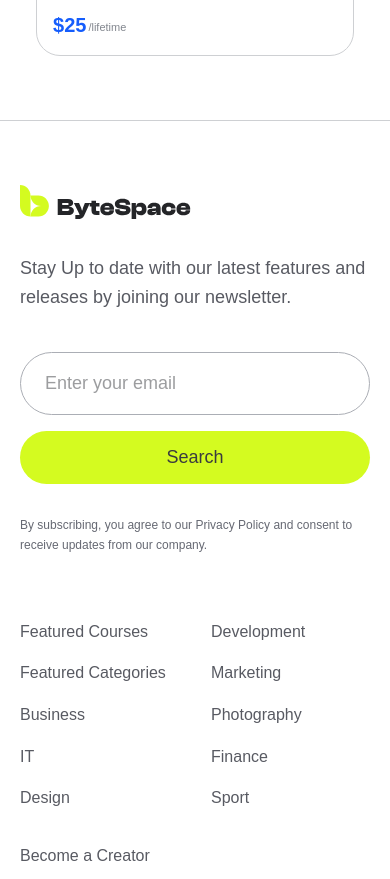
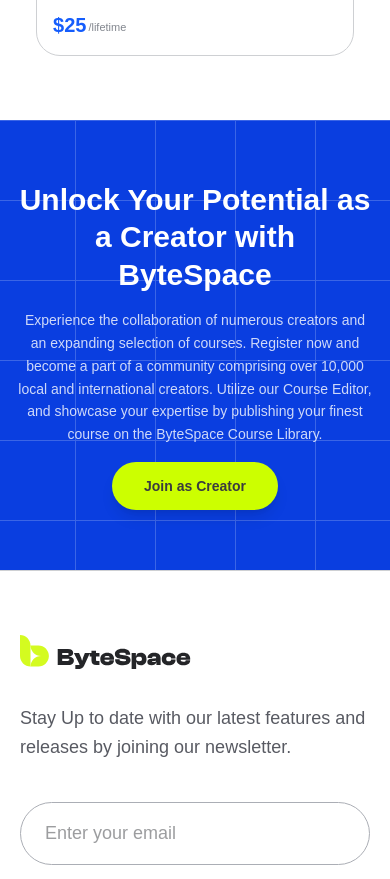
Before and after one commit to mijanConnect/byte-space-new, a Next.js app: page / in a window 390 px wide. Shown: the part 6580-7459 px from the top of the page. Built offline with nearby package versions, Linux system fonts and the light colour scheme; a web font is replaced by a local one.

Commit message:
feat: add call to action component to home page

```diff
--- a/app/page.tsx
+++ b/app/page.tsx
@@ -3,6 +3,8 @@
 import { DiscoverCourses } from "@/components/home/DiscoverCourses";
 import { LearningPaths } from "@/components/home/LearningPaths";
 import { PromoSection } from "@/components/home/PromoSection";
+
+import { UnlockSection } from "@/components/home/UnlockSection";
 
 export default function Home() {
   return (
@@ -12,6 +14,7 @@
       <PromoSection />
       <LearningPaths />
       <DiscoverCourses />
+      <UnlockSection />
     </>
   );
 }
--- /dev/null
+++ b/components/home/UnlockSection.tsx
@@ -0,0 +1,44 @@
+import React from 'react';
+import Link from 'next/link';
+
+export function UnlockSection() {
+  return (
+    <section className="w-full relative flex items-center justify-center bg-[#0a3ee0] overflow-hidden">
+      {/* Background Grid */}
+      <div
+        className="absolute inset-0 opacity-20 pointer-events-none"
+        style={{
+          backgroundSize: "80px 80px",
+          backgroundImage: `
+            linear-gradient(to right, #ffffff 1px, transparent 1px),
+            linear-gradient(to bottom, #ffffff 1px, transparent 1px)
+          `,
+          backgroundPosition: "center top"
+        }}
+      />
+
+      {/* Image in normal document flow to dictate section height */}
+      <img
+        src="/images/unlock/unlock.png"
+        alt="Unlock Potential Background Ornaments"
+        className="relative z-10 w-full h-auto min-h-[450px] md:min-h-[400px] object-cover object-bottom"
+      />
+
+      {/* Absolute positioned content */}
+      <div className="absolute inset-0 z-10 flex flex-col items-center justify-center text-center px-4 page-layout">
+        <h2 className="text-3xl md:text-4xl lg:text-5xl font-bold text-white leading-tight max-w-3xl">
+          Unlock Your Potential as a<br className="hidden md:block" /> Creator with ByteSpace
+        </h2>
+        <p className="text-white/80 text-sm md:text-base leading-relaxed max-w-4xl">
+          Experience the collaboration of numerous creators and an expanding selection of courses. Register now and become a part of a community comprising over 10,000 local and international creators. Utilize our Course Editor, and showcase your expertise by publishing your finest course on the ByteSpace Course Library.
+        </p>
+        <Link
+          href="/join"
+          className="bg-[#CCFF00] hover:bg-[#b3e600] text-neutral-900 font-bold px-8 py-3.5 rounded-full transition-colors inline-flex items-center justify-center text-sm md:text-base shadow-lg"
+        >
+          Join as Creator
+        </Link>
+      </div>
+    </section>
+  );
+}
```
Also changed, not shown: public/images/unlock/unlock.png (added).
